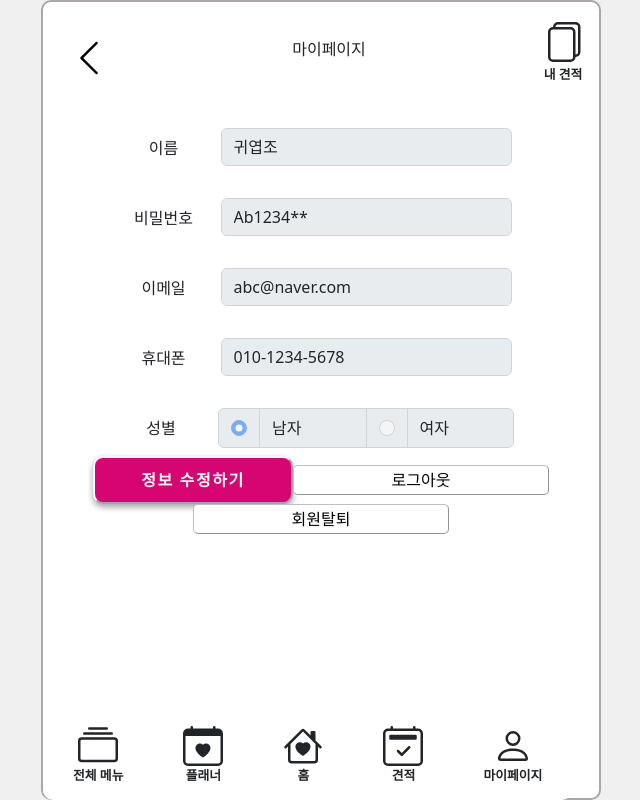
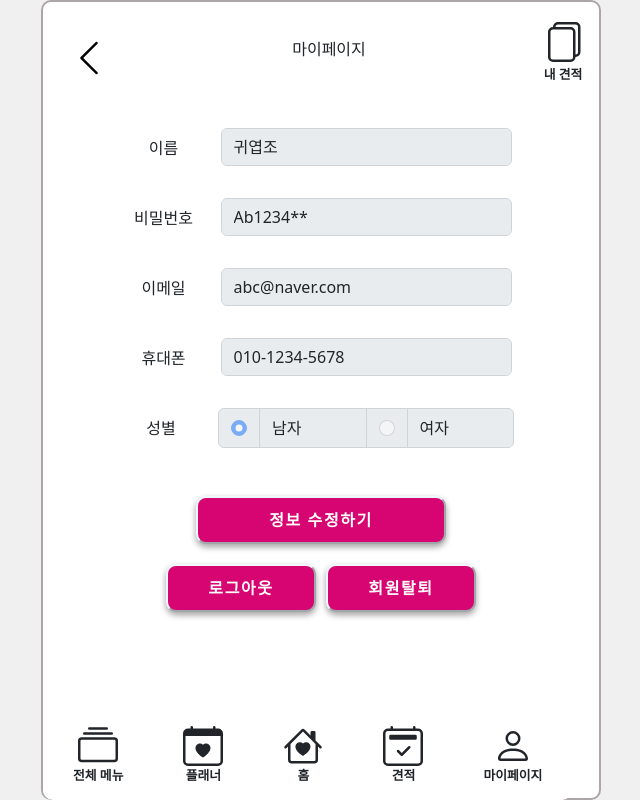
Before and after one commit to weddingYou-Project/frontend, a React (Create React App) app: page /mypage/1 in a window 1280 px wide. Shown: the whole page, without its empty margins (319-959 px from the left). Built offline with nearby package versions, Linux system fonts and the light colour scheme.

Commit message:
fix : 마이페이지 버튼 배열 정렳

```diff
--- a/src/Css/mypage.css
+++ b/src/Css/mypage.css
@@ -5,7 +5,7 @@
     font-weight: bold;
     letter-spacing: 0.1em;
     height:3em;
-    width:200px;
+    width:250px;
     border-radius: 10px;
     box-shadow: 0 3px 6px rgba(0,0,0,0.16), 0 3px 6px rgba(0,0,0,0.23);
   }
@@ -14,11 +14,24 @@
   .btn-colour-1:active,
   .btn-colour-1:focus,
   .btn-colour-1.active {
-    background: #ab29da;
     color: #ffffff;
     transition:0.5s;
+  }
+
+  .update{
+    margin-top:40px;
   }
 
   .input-group{
     width:320px;
   }
+
+  .logout{
+    margin-top: 20px;
+    width:150px;
+    margin-right:10px;
+  }
+
+  .deleteMember{
+    width:150px;
+  }
--- a/src/Pages/Mypage.js
+++ b/src/Pages/Mypage.js
@@ -191,7 +191,7 @@ function Mypage() {
           </div>
           <button
             type="button"
-            class="btn-colour-1"
+            class="update btn-colour-1"
             data-bs-toggle="modal"
             data-bs-target="#passwordcheckmodal"
             onClick={deletePassword}
@@ -199,8 +199,9 @@ function Mypage() {
             정보 수정하기
           </button>
 
+          <div>
             <button
-            className="btn-custom"
+              className="logout btn-colour-1"
               onClick={() => {
                 navigate("/login");
               }}
@@ -209,12 +210,13 @@ function Mypage() {
             </button>
             <button
               type="button"
-            className="btn-custom"
+              className="deleteMember btn-colour-1"
               data-bs-toggle="modal"
               data-bs-target="#deleteMemberModal"
             >
               회원탈퇴
             </button>
+          </div>
         </form>
       </div>
       <Footer />
```
Lines whose indentation alone changed are shown as unchanged.
